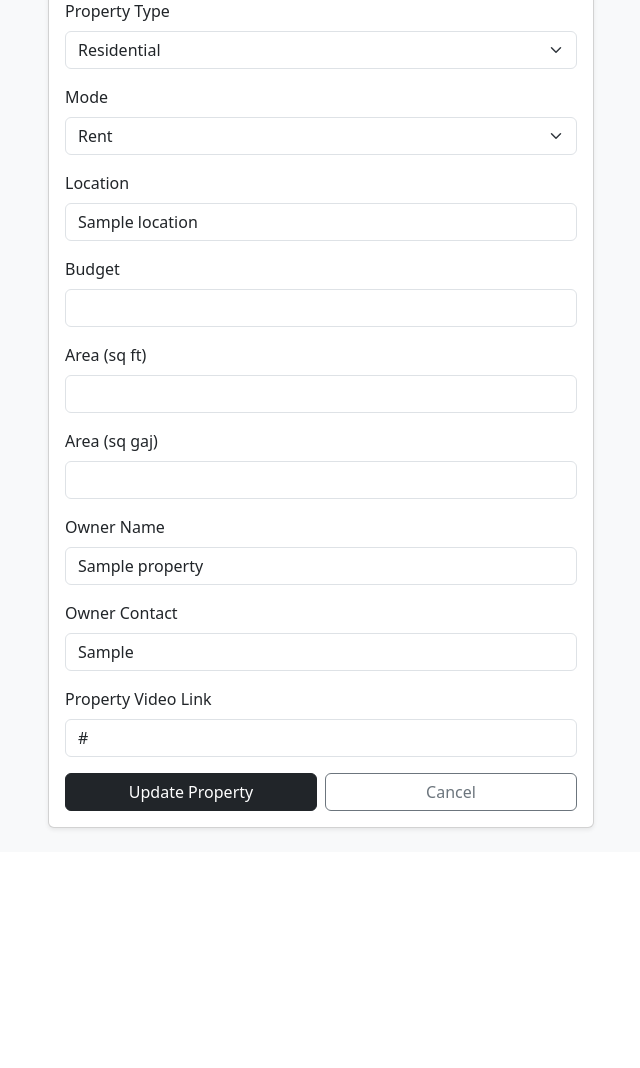
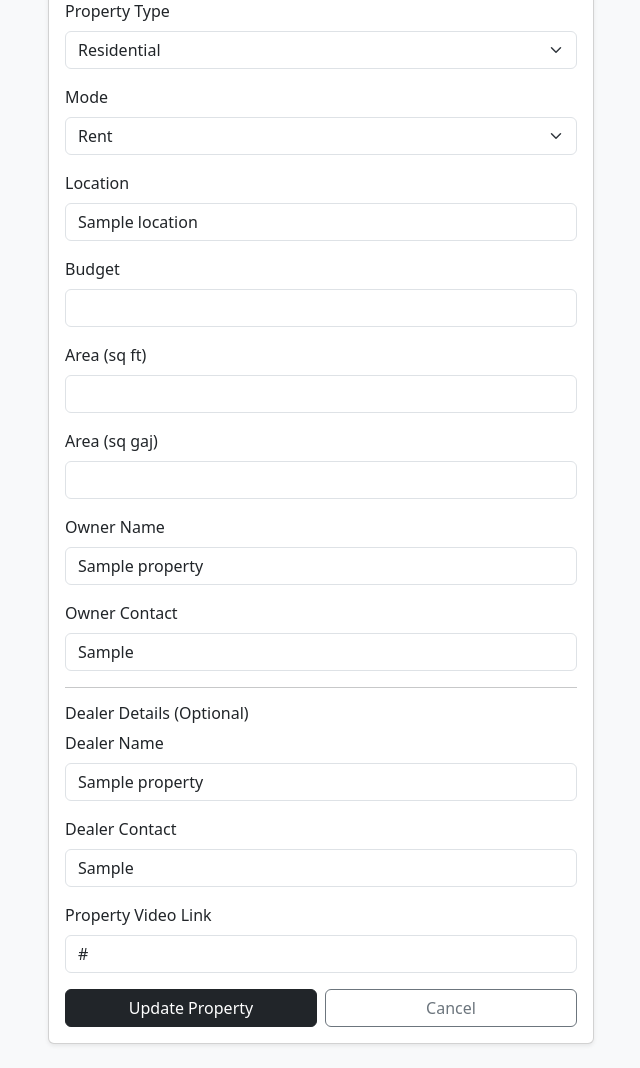
Before and after one commit to nikhilsharma/realestate-mvp, a Flask app: template templates/edit_property.html in a window 1280 px wide. Shown: the part 167-1235 px from the top of the page, without its empty margins (319-959 px from the left). Before the commit the page ends 998 px from the top, so only its background shows below. Run offline with Flask 3, Linux system fonts and the light colour scheme; the template is opened without the code that fills it: most values are stand-ins (such as "Sample title", 1, 10 or a date in 2020); some libraries are stand-ins or nearby versions.

Commit message:
Add optional dealer fields and fix Jinja None rendering issues

```diff
--- a/app/utils.py
+++ b/app/utils.py
@@ -7,7 +7,9 @@ def parse_property_form(form):
         "area": int(form.get("area", 0)),
         "owner_name": form.get("owner_name"),
         "owner_contact": form.get("owner_contact"),
-        "video_link": form.get("video_link") or None
+        "video_link": form.get("video_link") or None,
+        "dealer_name": form.get("dealer_name") or None,
+        "dealer_contact": form.get("dealer_contact") or None
     }
 
 def parse_client_form(form):
--- a/templates/edit_property.html
+++ b/templates/edit_property.html
@@ -40,7 +40,7 @@
                     <div class="mb-3">
                         <label class="form-label">Area (sq ft)</label>
                         <input type="number" name="area" id="area_sqft" class="form-control"
-                            value="{{ property.area if property else '' }}">
+                            value="{{ property.area or '' }}">
                     </div>
 
                     <div class="mb-3">
@@ -50,17 +50,30 @@
 
                     <div class="mb-3">
                         <label class="form-label">Owner Name</label>
-                        <input name="owner_name" class="form-control" value="{{ property.owner_name }}">
+                        <input name="owner_name" class="form-control" value="{{ property.owner_name or '' }}">
                     </div>
 
                     <div class="mb-3">
                         <label class="form-label">Owner Contact</label>
-                        <input name="owner_contact" class="form-control mb-3" value="{{ property.owner_contact }}">
+                        <input name="owner_contact" class="form-control mb-3" value="{{ property.owner_contact or '' }}">
+                    </div>
+
+                    <hr>
+                    <h6 class="mt-3">Dealer Details (Optional)</h6>
+
+                    <div class="mb-3">
+                        <label class="form-label">Dealer Name</label>
+                        <input type="text" name="dealer_name" class="form-control" value="{{ property.dealer_name or '' }}">
+                    </div>
+
+                    <div class="mb-3">
+                        <label class="form-label">Dealer Contact</label>
+                        <input type="text" name="dealer_contact" class="form-control" value="{{ property.dealer_contact or '' }}">
                     </div>
 
                     <div class="mb-3">
                         <label class="form-label">Property Video Link</label>
-                        <input type="url" name="video_link" class="form-control" value="{{ property.video_link }}" placeholder="Video Link">
+                        <input type="url" name="video_link" class="form-control" value="{{ property.video_link or '' }}" placeholder="Video Link">
                     </div>
 
                     <div class="d-flex gap-2 mt-3">
```
Also changed, not shown: app/db.py (+10 -0 lines), app/models/property_model.py (+8 -2 lines), templates/add_property.html (+14 -1 lines), templates/dashboard.html (+9 -0 lines).
